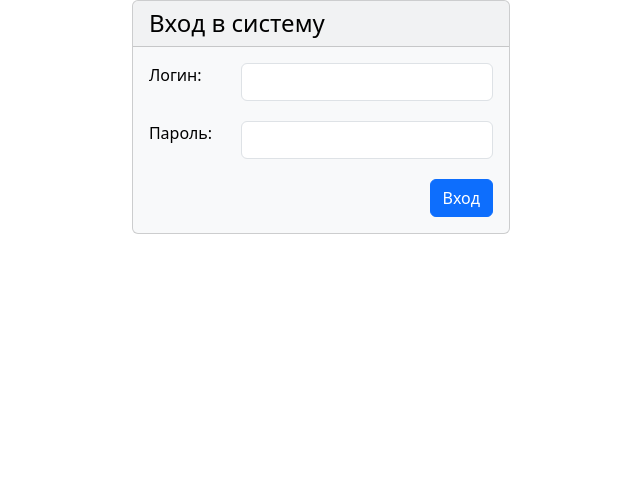
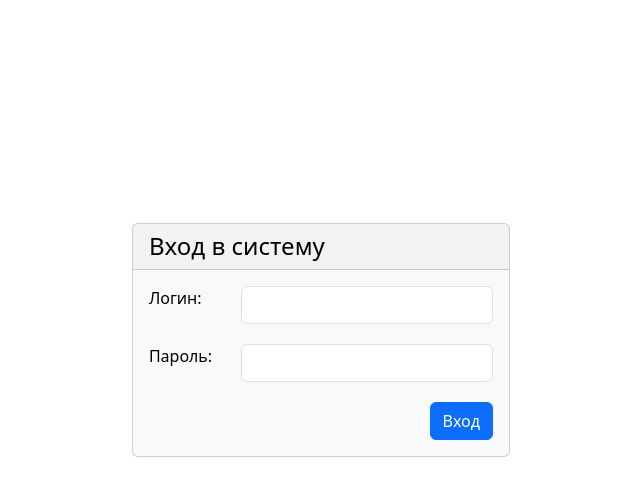
Before and after one commit to SLiubovS/vue-project-ts, a Vue app: page / in a window 1280 px wide. Shown: the top 496 px of the page, without its empty margins (319-959 px from the left). Built offline with nearby package versions, Linux system fonts and the light colour scheme.

Commit message:
поправила разметку

```diff
--- a/src/components/Authorization.vue
+++ b/src/components/Authorization.vue
@@ -21,7 +21,7 @@ if (login.value != 1 || password.value != 1) {
 
 <template>
 
-<div class="container">
+<div class="container position-relative">
     <div class="row justify-content-center">
       <div class="col-md-auto col-sm-auto col-auto col__margin">
         <div class="card text-bg-light">
@@ -63,4 +63,8 @@ if (login.value != 1 || password.value != 1) {
   margin-bottom: 20px;
   margin-top: 20px;
 }
+
+.col__margin {
+  margin-top: 20%;
+}
 </style>
```
